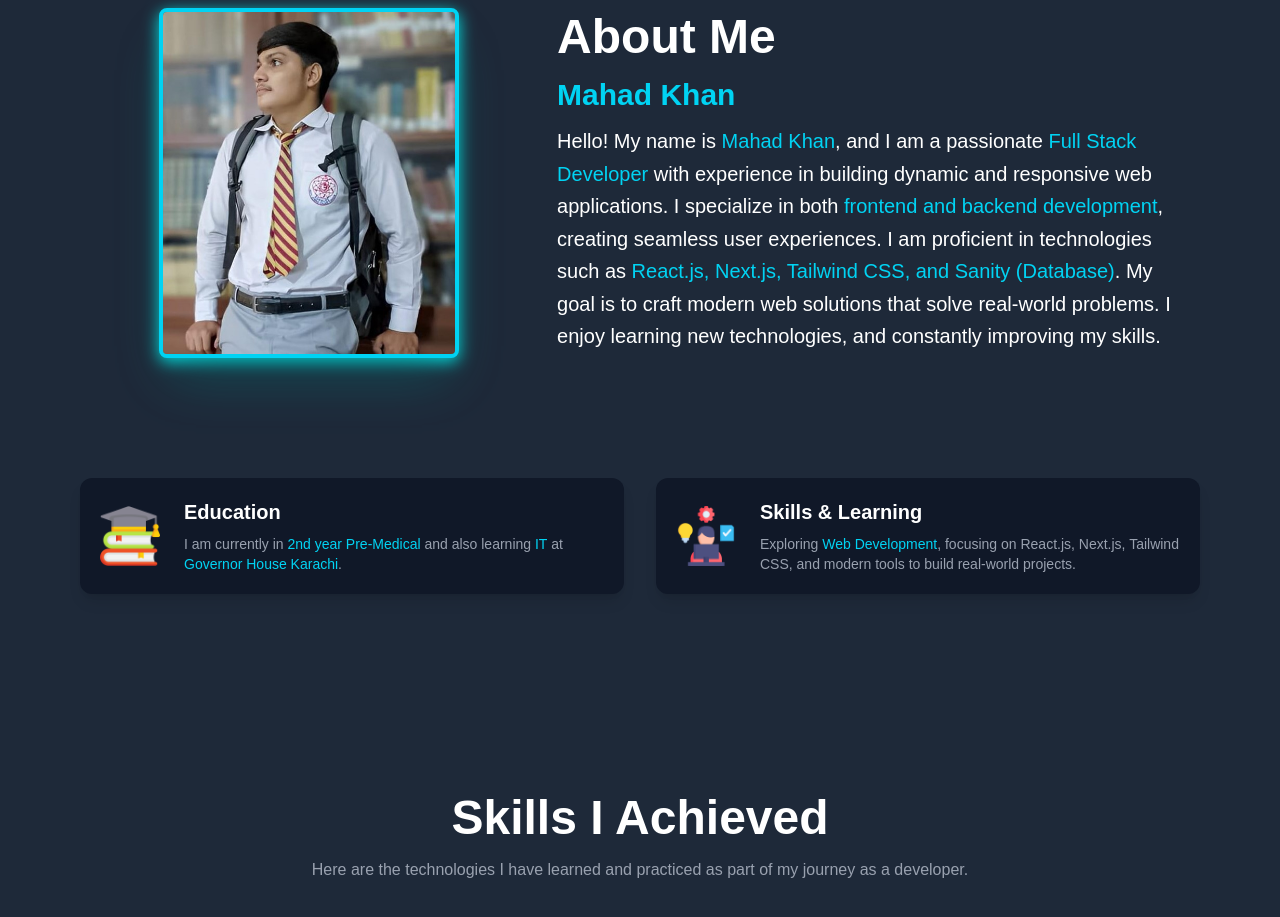
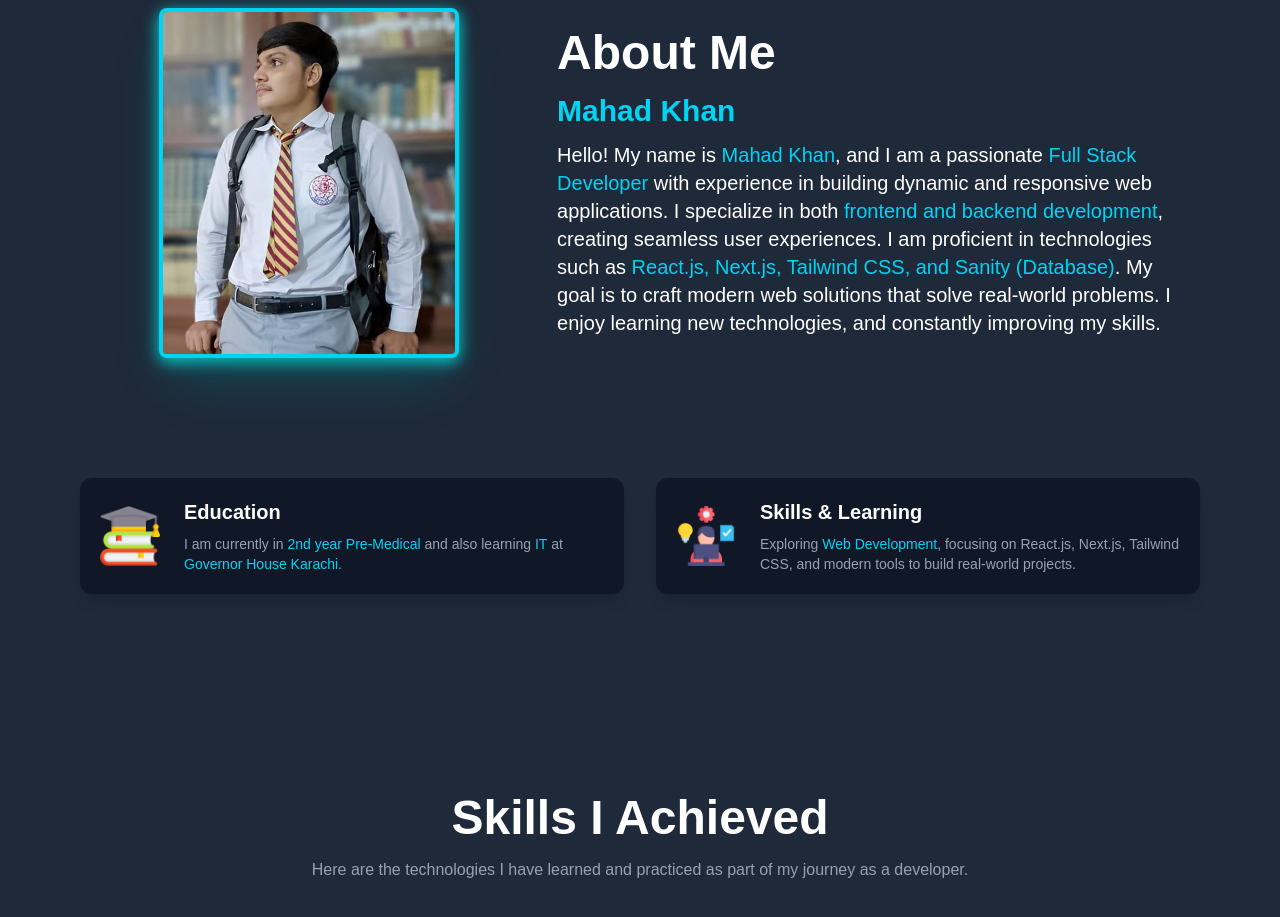
Before and after one commit to Mahad-Khan907/mahad-portfolio, a Next.js app: page / in a window 1280 px wide. Shown: the part 860-1777 px from the top of the page. Built offline with nearby package versions, Linux system fonts and the light colour scheme.

Commit message:
Update About.tsx

```diff
--- a/src/app/components/About.tsx
+++ b/src/app/components/About.tsx
@@ -45,7 +45,7 @@ function About() {
           transition={{ duration: 0.6, type: "spring", stiffness: 80 }} className='text-3xl mt-4 hidden lg:block text-cyan-400 font-semibold'>Mahad Khan</motion.h2>
       <motion.p  initial={{ opacity: 0, y: 80 }}
     whileInView={{ opacity: 1, y: 0 }}
-    transition={{ duration: 1, ease: "easeOut" }} className='mt-3 text-[12px] lg:text-xl leading-relaxed'>
+    transition={{ duration: 1, ease: "easeOut" }} className='mt-3 text-[12px] m-auto lg:text-xl sm:w-2/3 lg:w-auto'>
         Hello! My name is <span className='text-cyan-400'>Mahad Khan</span>, and I am a passionate <span className='text-cyan-400'>Full Stack Developer</span> with experience in building dynamic and responsive web applications. I specialize in both <span className='text-cyan-400'>frontend and backend development</span>, creating seamless user experiences. I am proficient in technologies such as <span className='text-cyan-400'>React.js, Next.js, Tailwind CSS, and Sanity (Database)</span>. My goal is to craft modern web solutions that solve real-world problems. I enjoy learning new technologies, and constantly improving my skills.
       </motion.p>
     </div>
```
